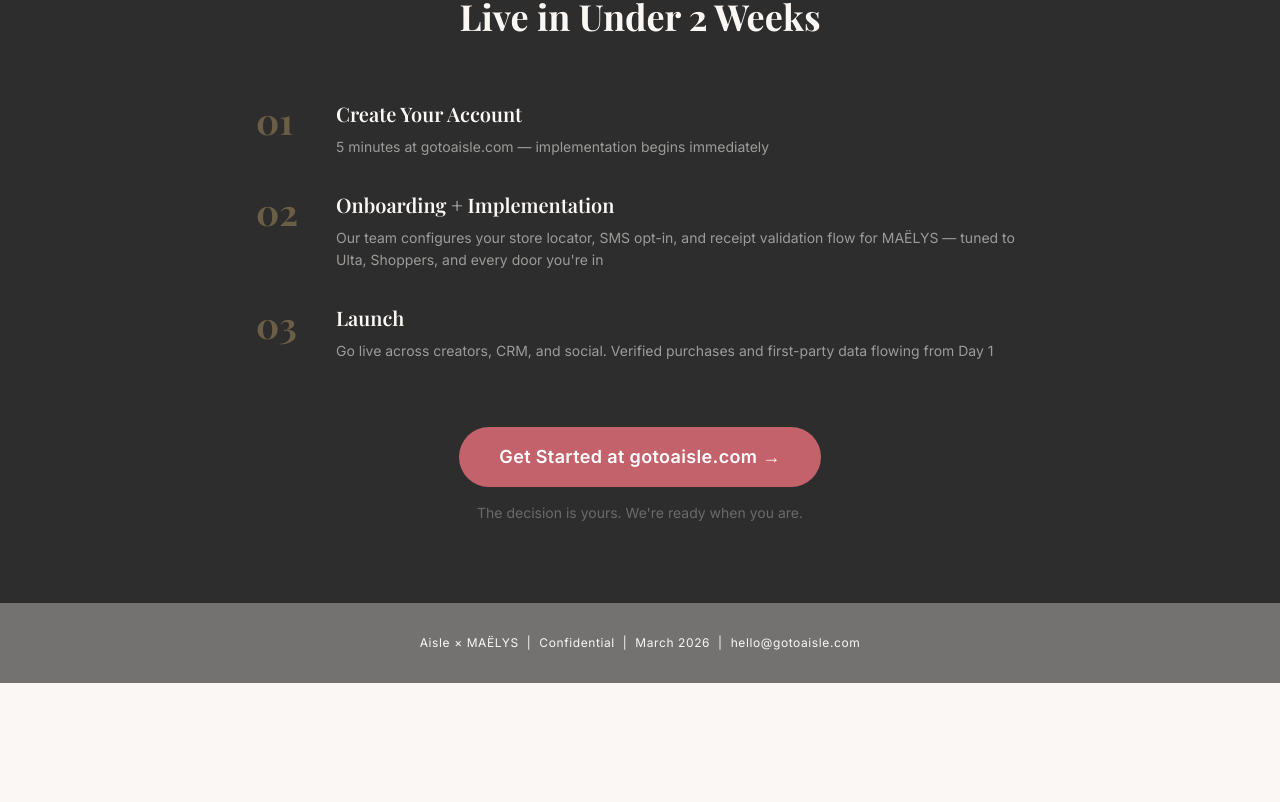
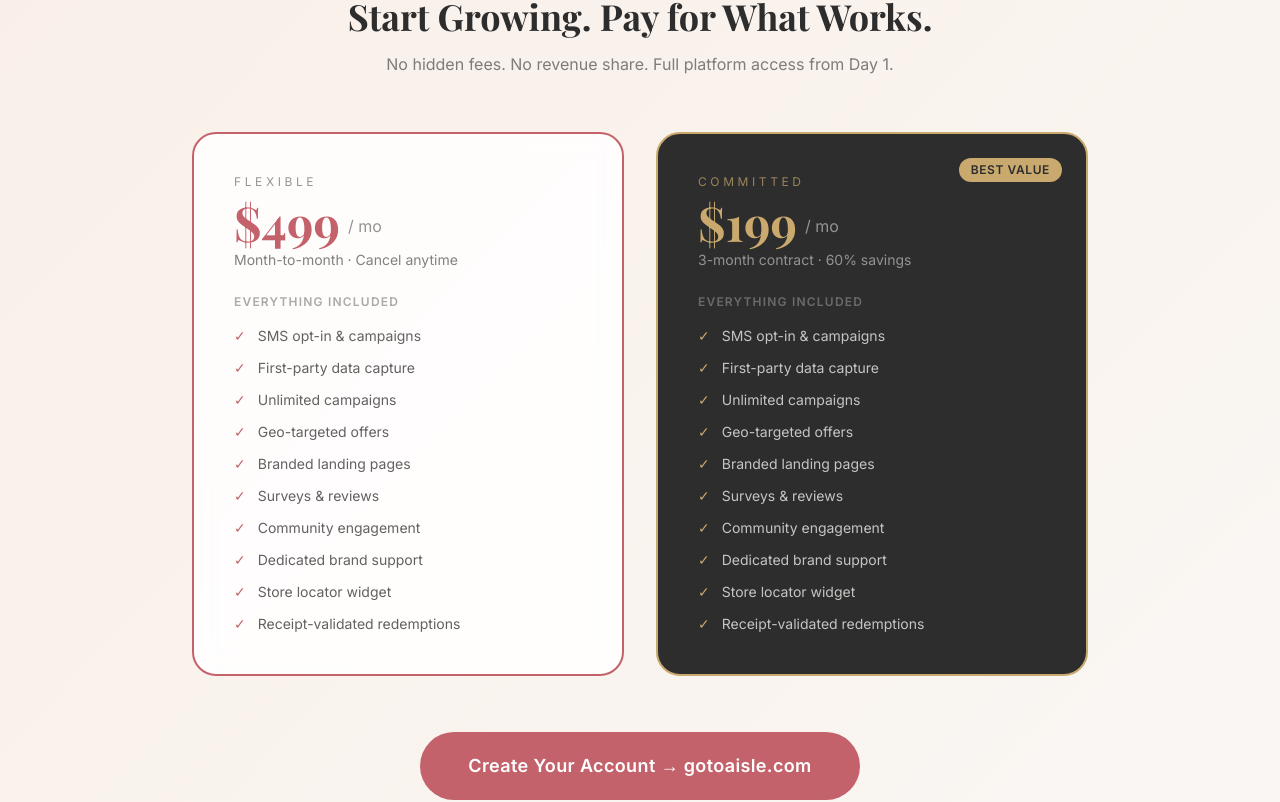
Before and after one commit to roko-boy/aisle-maelys-flywheel, a Next.js app: page / in a window 1280 px wide. Shown: the part 2619-3421 px from the top of the page. Before the commit the page ends 3302 px from the top, so only its background shows below. Built offline with nearby package versions, Linux system fonts and the light colour scheme; a web font is replaced by a local one.

Commit message:
Add pricing section with plan options and CTA

```diff
--- a/app/page.tsx
+++ b/app/page.tsx
@@ -436,6 +436,184 @@
         </div>
       </section>
 
+      {/* PRICING */}
+      <section
+        className="px-6 py-20"
+        style={{
+          background: "linear-gradient(135deg, #F9EFE8 0%, #FAF7F4 100%)",
+        }}
+      >
+        <div className="max-w-4xl mx-auto">
+          <div className="text-center mb-14">
+            <p
+              className="text-xs tracking-[0.4em] uppercase mb-3"
+              style={{ color: "#C4626B", fontFamily: "var(--font-inter)" }}
+            >
+              Simple Pricing
+            </p>
+            <h2
+              className="text-4xl font-bold"
+              style={{ fontFamily: "var(--font-playfair)", color: "#2D2D2D" }}
+            >
+              Start Growing. Pay for What Works.
+            </h2>
+            <p className="mt-4 text-base opacity-60" style={{ fontFamily: "var(--font-inter)" }}>
+              No hidden fees. No revenue share. Full platform access from Day 1.
+            </p>
+          </div>
+
+          <div className="grid grid-cols-1 md:grid-cols-2 gap-8 mb-14">
+            {/* MTM Plan */}
+            <div
+              className="rounded-3xl p-10 border-2 flex flex-col"
+              style={{
+                backgroundColor: "rgba(255,255,255,0.85)",
+                borderColor: "#C4626B",
+                backdropFilter: "blur(10px)",
+              }}
+            >
+              <div className="mb-6">
+                <p
+                  className="text-xs tracking-[0.3em] uppercase mb-2 opacity-50"
+                  style={{ fontFamily: "var(--font-inter)" }}
+                >
+                  Flexible
+                </p>
+                <div className="flex items-end gap-2 mb-1">
+                  <span
+                    className="text-5xl font-bold"
+                    style={{ fontFamily: "var(--font-playfair)", color: "#C4626B" }}
+                  >
+                    $499
+                  </span>
+                  <span className="text-base opacity-50 mb-2" style={{ fontFamily: "var(--font-inter)" }}>
+                    / mo
+                  </span>
+                </div>
+                <p className="text-sm opacity-60" style={{ fontFamily: "var(--font-inter)" }}>
+                  Month-to-month · Cancel anytime
+                </p>
+              </div>
+
+              <div className="flex-1">
+                <p className="text-xs font-semibold tracking-widest uppercase mb-4 opacity-40" style={{ fontFamily: "var(--font-inter)" }}>
+                  Everything included
+                </p>
+                <ul className="space-y-3">
+                  {[
+                    "SMS opt-in & campaigns",
+                    "First-party data capture",
+                    "Unlimited campaigns",
+                    "Geo-targeted offers",
+                    "Branded landing pages",
+                    "Surveys & reviews",
+                    "Community engagement",
+                    "Dedicated brand support",
+                    "Store locator widget",
+                    "Receipt-validated redemptions",
+                  ].map((item) => (
+                    <li key={item} className="flex items-center gap-3 text-sm" style={{ fontFamily: "var(--font-inter)" }}>
+                      <span style={{ color: "#C4626B" }}>✓</span>
+                      <span style={{ opacity: 0.75 }}>{item}</span>
+                    </li>
+                  ))}
+                </ul>
+              </div>
+            </div>
+
+            {/* 3-Month Plan */}
+            <div
+              className="rounded-3xl p-10 flex flex-col relative overflow-hidden"
+              style={{
+                backgroundColor: "#2D2D2D",
+                border: "2px solid #C9A96E",
+              }}
+            >
+              {/* Best value badge */}
+              <div
+                className="absolute top-6 right-6 text-xs font-semibold px-3 py-1 rounded-full"
+                style={{
+                  backgroundColor: "#C9A96E",
+                  color: "#2D2D2D",
+                  fontFamily: "var(--font-inter)",
+                  letterSpacing: "0.05em",
+                }}
+              >
+                BEST VALUE
+              </div>
+
+              <div className="mb-6">
+                <p
+                  className="text-xs tracking-[0.3em] uppercase mb-2"
+                  style={{ fontFamily: "var(--font-inter)", color: "#C9A96E", opacity: 0.7 }}
+                >
+                  Committed
+                </p>
+                <div className="flex items-end gap-2 mb-1">
+                  <span
+                    className="text-5xl font-bold"
+                    style={{ fontFamily: "var(--font-playfair)", color: "#C9A96E" }}
+                  >
+                    $199
+                  </span>
+                  <span className="text-base mb-2" style={{ fontFamily: "var(--font-inter)", color: "#FAF7F4", opacity: 0.5 }}>
+                    / mo
+                  </span>
+                </div>
+                <p className="text-sm" style={{ fontFamily: "var(--font-inter)", color: "#FAF7F4", opacity: 0.5 }}>
+                  3-month contract · 60% savings
+                </p>
+              </div>
+
+              <div className="flex-1">
+                <p className="text-xs font-semibold tracking-widest uppercase mb-4" style={{ fontFamily: "var(--font-inter)", color: "#FAF7F4", opacity: 0.3 }}>
+                  Everything included
+                </p>
+                <ul className="space-y-3">
+                  {[
+                    "SMS opt-in & campaigns",
+                    "First-party data capture",
+                    "Unlimited campaigns",
+                    "Geo-targeted offers",
+                    "Branded landing pages",
+                    "Surveys & reviews",
+                    "Community engagement",
+                    "Dedicated brand support",
+                    "Store locator widget",
+                    "Receipt-validated redemptions",
+                  ].map((item) => (
+                    <li key={item} className="flex items-center gap-3 text-sm" style={{ fontFamily: "var(--font-inter)" }}>
+                      <span style={{ color: "#C9A96E" }}>✓</span>
+                      <span style={{ color: "#FAF7F4", opacity: 0.75 }}>{item}</span>
+                    </li>
+                  ))}
+                </ul>
+              </div>
+            </div>
+          </div>
+
+          {/* CTA */}
+          <div className="text-center">
+            <a
+              href="https://gotoaisle.com"
+              target="_blank"
+              rel="noopener noreferrer"
+              className="inline-block px-12 py-5 rounded-full text-white font-semibold text-lg transition-all hover:opacity-90"
+              style={{
+                backgroundColor: "#C4626B",
+                fontFamily: "var(--font-inter)",
+                letterSpacing: "0.02em",
+              }}
+            >
+              Create Your Account → gotoaisle.com
+            </a>
+            <p className="mt-4 text-sm opacity-40" style={{ fontFamily: "var(--font-inter)" }}>
+              Live in under 2 weeks from account creation.
+            </p>
+          </div>
+        </div>
+      </section>
+
       {/* NEXT STEPS */}
       <section className="px-6 py-20" style={{ backgroundColor: "#2D2D2D" }}>
         <div className="max-w-3xl mx-auto">
```
